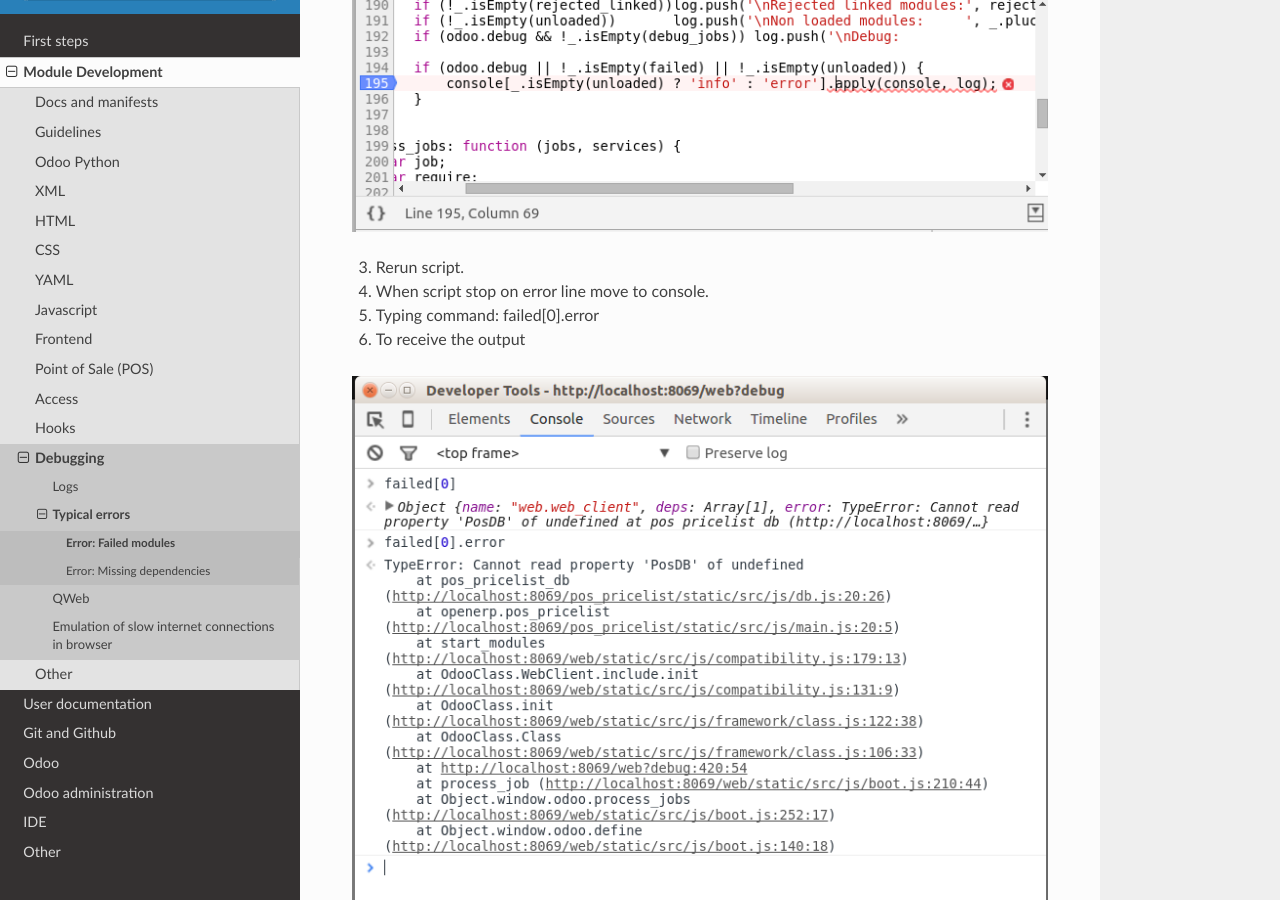
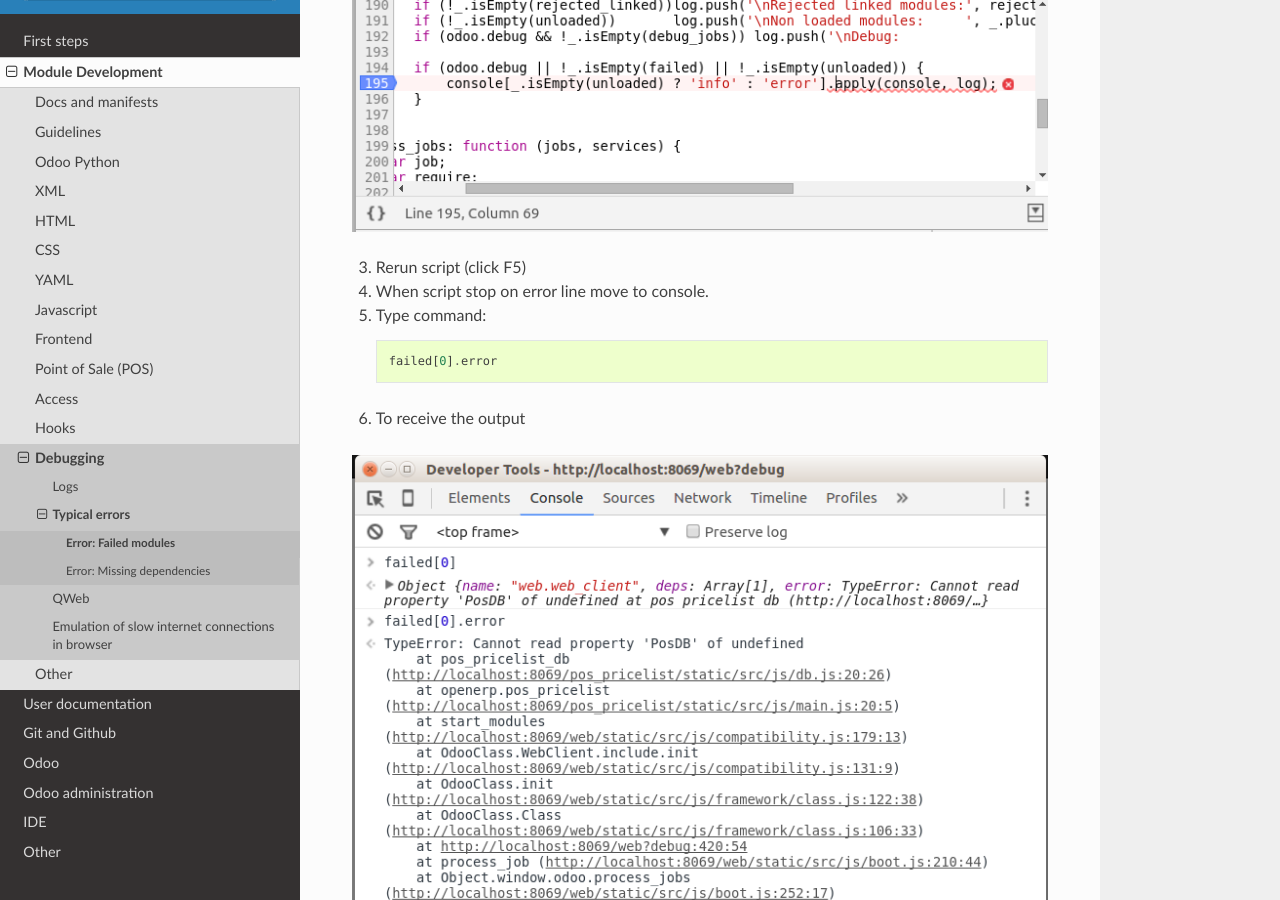
Before and after one commit to itpp-labs/odoo-development, a Sphinx documentation site: the page built from docs/dev/debug/errors/failed-modules.rst, in a window 1280 px wide and 900 px high, scrolled down 707 px. Built offline with Sphinx 7.4.7 and the Read the Docs theme 2.0.0, drawn with Linux system fonts in a browser that asks for light colours; pages that are not in the unit, such as notebooks, are missing from menus.

Commit message:
[DOC] fix format and spelling

```diff
--- a/docs/dev/debug/errors/failed-modules.rst
+++ b/docs/dev/debug/errors/failed-modules.rst
@@ -12,11 +12,13 @@ If into server console no errors but boot.js raise exception that find out reaso
 
 .. image:: ../../img/screenshots/boot_js/breakpoint.png
 
-3. Rerun script.
+3. Rerun script (click F5)
 
 4. When script stop on error line move to console.
 
-5. Typing command: failed[0].error
+5. Type command::
+
+    failed[0].error
 
 6. To receive the output
 
```
